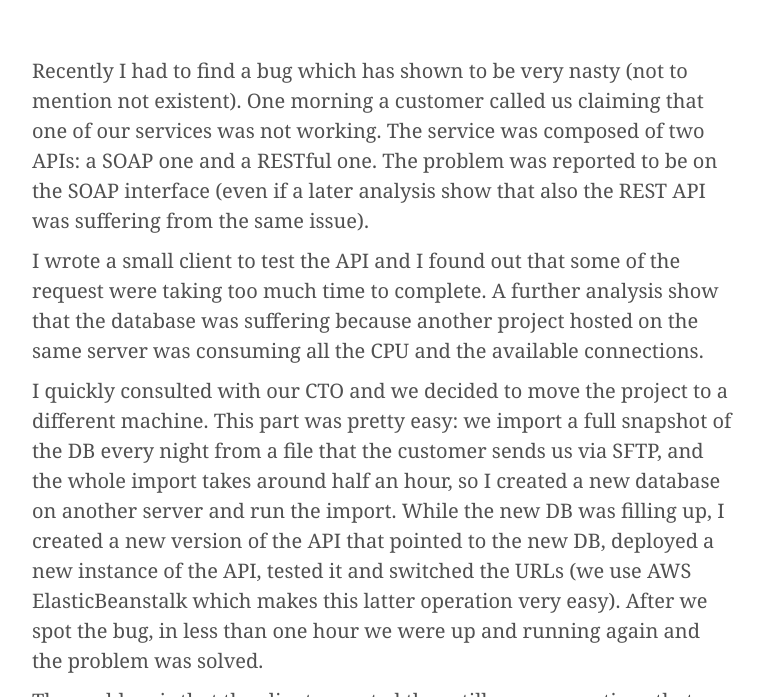
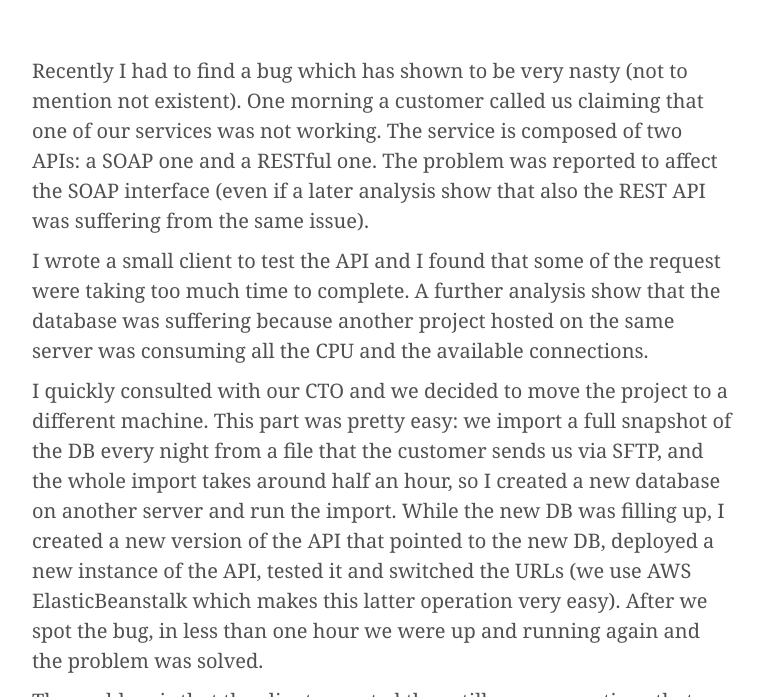
Before and after one commit to davidevernizzi/davidevernizzi.github.io, a Jekyll site: the page built from _posts/2015-11-25-the-impossible-bug-hunt.markdown, in a window 1280 px wide and 900 px high, scrolled down 701 px, cut to the strip 203-900 px from the top of the window. Shown: the whole strip, without its empty margins (258-1022 px from the left). Built offline with Jekyll 4.4.1, drawn with Linux system fonts in a browser that asks for light colours; some web fonts are replaced; Markdown is read by kramdown in place of the engine named in the settings.

Commit message:
improved language

```diff
--- a/_posts/2015-11-25-the-impossible-bug-hunt.markdown
+++ b/_posts/2015-11-25-the-impossible-bug-hunt.markdown
@@ -7,12 +7,12 @@ categories: debug, API
 
 Recently I had to find a bug which has shown to be very nasty (not to mention
 not existent). One morning a customer called us claiming that one of our
-services was not working. The service was composed of two APIs: a SOAP one and
-a RESTful one. The problem was reported to be on the SOAP interface (even if
+services was not working. The service is composed of two APIs: a SOAP one and
+a RESTful one. The problem was reported to affect the SOAP interface (even if
 a later analysis show that also the REST API was suffering from the same
 issue).
 
-I wrote a small client to test the API and I found out that some of the request
+I wrote a small client to test the API and I found that some of the request
 were taking too much time to complete. A further analysis show that the
 database was suffering because another project hosted on the same server was
 consuming all the CPU and the available connections.
```
